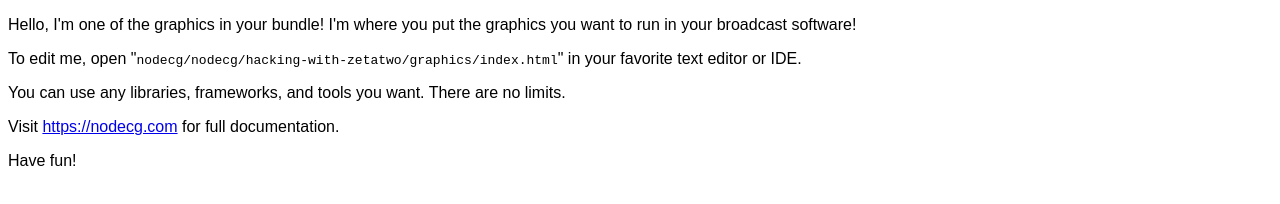
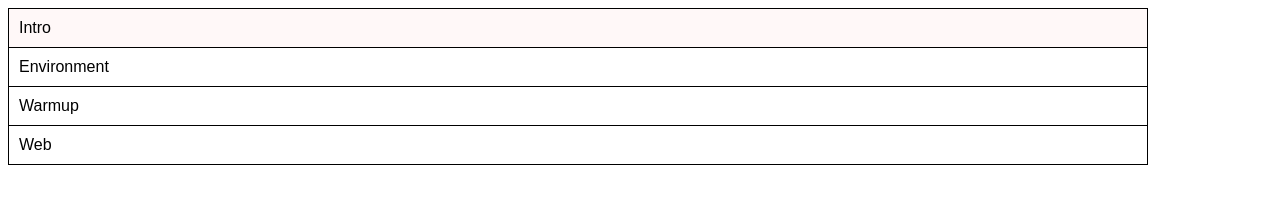
Before and after one commit to ZetaTwo/streaming, a website: page nodecg/hacking-with-zetatwo/graphics/index.html in a window 1280 px wide. Drawn offline with Linux system fonts and the light colour scheme.

Commit message:
started layout

```diff
--- a/nodecg/hacking-with-zetatwo/graphics/index.html
+++ b/nodecg/hacking-with-zetatwo/graphics/index.html
@@ -6,25 +6,36 @@
 		body {
 			font-family: sans-serif;
 		}
-
 		.monospace {
 			font-family: monospace;
+		}
+		.toc {
+			width: 90%;
+			padding: 0;
+			border: 1px solid #000000;
+			border-width: 1px 1px 0px;
+		}
+		.toc-entry {
+			width: 100%;
+			margin: 0;
+
+			border-bottom: 1px solid #000000;
+		}
+		.toc-entry div {
+			padding: 10px;
+		}
+		.toc .active {
+			background-color: #fff8f8;
 		}
 	</style>
 </head>
 <body>
-	<p>
-		Hello, I'm one of the graphics in your bundle!
-		I'm where you put the graphics you want to run in your broadcast software!
-	</p>
-
-	<p>To edit me, open "<span id="path" class="monospace"></span>" in your favorite text editor or IDE.</p>
-
-	<p>You can use any libraries, frameworks, and tools you want. There are no limits.</p>
-
-	<p>Visit <a href="https://nodecg.com" target="_blank" rel="noopener">https://nodecg.com</a> for full documentation.</p>
-
-	<p>Have fun!</p>
+	<div class="toc">
+	  <div class="toc-entry active"><div>Intro</div></div>
+	  <div class="toc-entry"><div>Environment</div></div>
+	  <div class="toc-entry"><div>Warmup</div></div>
+	  <div class="toc-entry"><div>Web</div></div>
+	</div>
 
 	<script>
 		document.getElementById('path').textContent = `nodecg${window.location.pathname}`;
```
